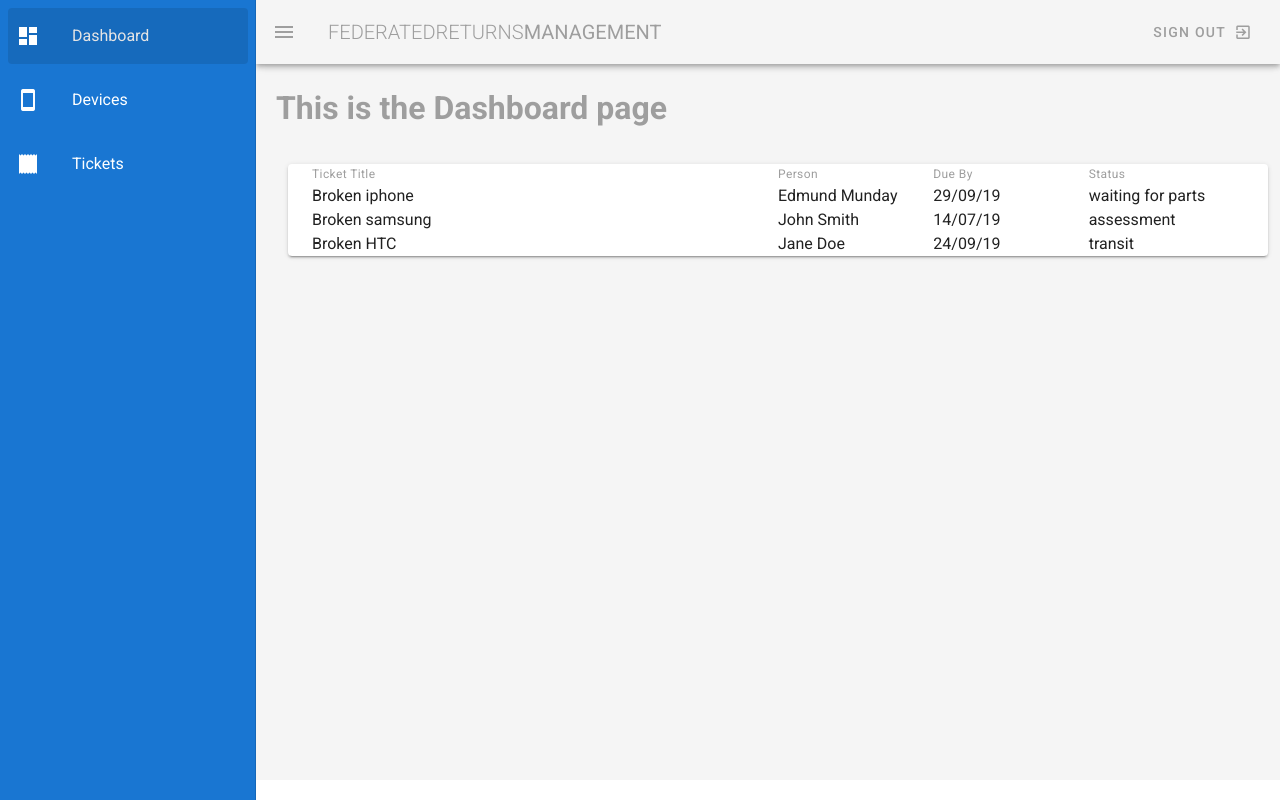
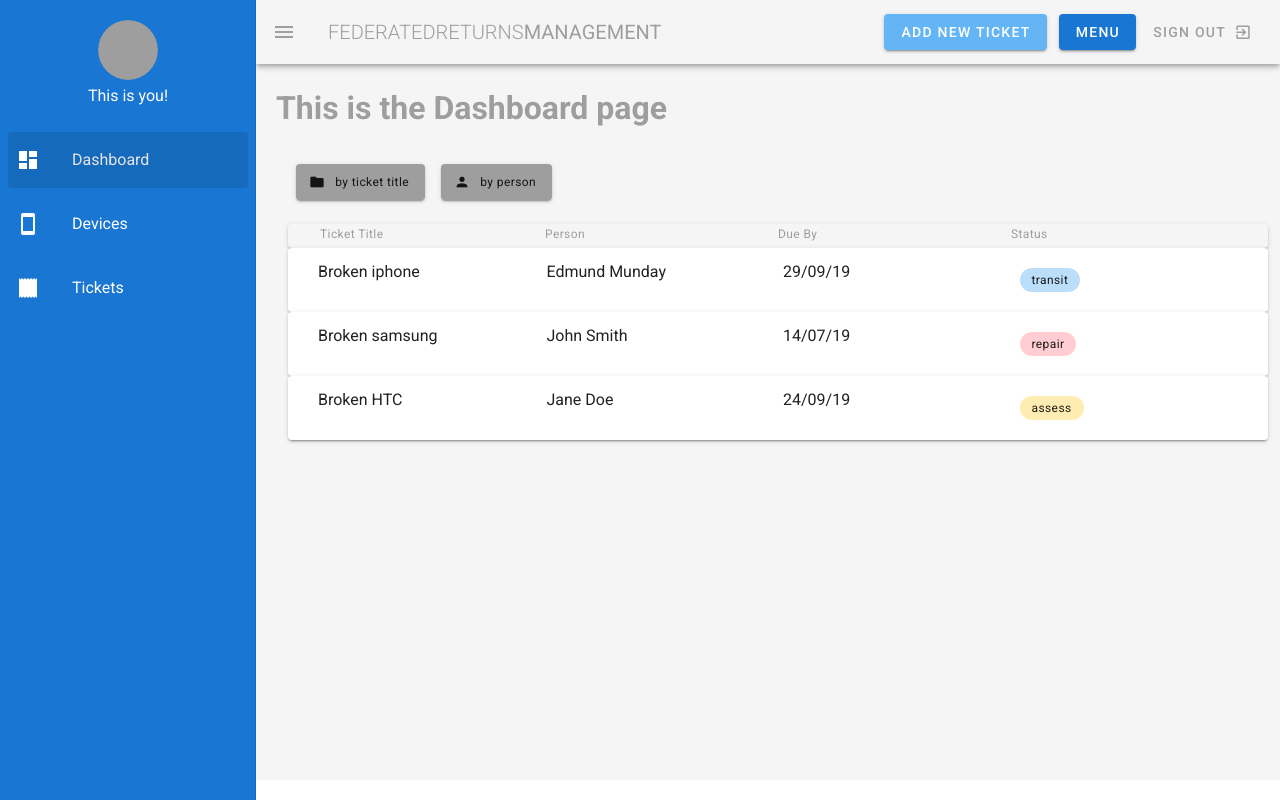
Before and after one commit to edmundmunday/learnvuetify, a Vue app: page / in a window 1280 px wide. Both pictures are taken after a click on the button 28 px from the left and 32 px from the top of the page. Built offline with nearby package versions, Linux system fonts and the light colour scheme; grey boxes are pictures that could not be loaded.

Commit message:
added tiles for devices, a menu in the header, and a popup for adding new tickets

```diff
--- a/src/components/NavBar.vue
+++ b/src/components/NavBar.vue
@@ -11,6 +11,27 @@
         <span>Management</span>
       </v-toolbar-title>
       <v-spacer></v-spacer>
+
+      <Popup />
+
+      <!-- menu button -->
+      <v-menu offset-y>
+        <template v-slot:activator="{ on }">
+          <v-btn color="primary" dark v-on="on">Menu</v-btn>
+        </template>
+        <v-list>
+          <v-list-item
+            v-for="(link, index) in links"
+            :key="index"
+            router
+            :to="{ name: link.route }"
+          >
+            <v-list-item-title>{{ link.text }}</v-list-item-title>
+          </v-list-item>
+        </v-list>
+      </v-menu>
+
+      <!-- Sign out -->
       <v-btn text class="grey--text">
         <span left>Sign Out</span>
         <v-icon right>mdi-exit-to-app</v-icon>
@@ -19,6 +40,19 @@
 
     <!-- Nav-drawer -->
     <v-navigation-drawer v-model="appDrawer" class="primary" app>
+      <!-- avatar -->
+      <v-layout align-center column>
+        <v-flex class="text-center mt-5">
+          <v-avatar size="60">
+            <img
+              src="https://www.uni-regensburg.de/Fakultaeten/phil_Fak_II/Psychologie/Psy_II/beautycheck/english/prototypen/w_sexy_gr.jpg"
+              alt="Avatar"
+            />
+          </v-avatar>
+          <p class="white--text subheading mt-1">This is you!</p>
+        </v-flex>
+      </v-layout>
+
       <!-- Link list -->
       <v-list nav>
         <v-list-item
@@ -42,6 +76,7 @@
 </template>
 
 <script>
+import Popup from "@/components/Popup.vue";
 export default {
   data() {
     return {
@@ -52,6 +87,9 @@ export default {
         { icon: "receipt", text: "Tickets", route: "tickets" }
       ]
     };
+  },
+  components: {
+    Popup
   }
 };
 </script>
--- /dev/null
+++ b/src/components/Popup.vue
@@ -0,0 +1,53 @@
+<template>
+  <v-dialog v-model="dialog" width="500">
+    <template v-slot:activator="{ on }">
+      <v-btn color="blue lighten-2 mx-3" dark v-on="on">Add New Ticket</v-btn>
+    </template>
+
+    <v-card>
+      <v-card-title class="headline grey lighten-2" primary-title
+        >Add a New Ticket</v-card-title
+      >
+
+      <v-card-text>
+        <v-form class="px-3">
+          <v-text-field
+            name="name"
+            label="title"
+            v-model="title"
+            id="id"
+          ></v-text-field>
+          <v-textarea v-model="content"></v-textarea>
+          <v-btn color="success" class="mt-3" @click="submit"
+            >Save Ticket</v-btn
+          >
+        </v-form>
+      </v-card-text>
+
+      <v-divider></v-divider>
+
+      <v-card-actions>
+        <v-spacer></v-spacer>
+        <v-btn color="primary" text @click="dialog = false">Save</v-btn>
+      </v-card-actions>
+    </v-card>
+  </v-dialog>
+</template>
+
+<script>
+export default {
+  data() {
+    return {
+      title: "",
+      content: ""
+    };
+  },
+  methods: {
+    submit() {
+      console.log(this.title + this.content);
+    }
+  }
+};
+</script>
+
+<style lang="scss" scoped></style>
--- a/src/views/Dashboard.vue
+++ b/src/views/Dashboard.vue
@@ -2,42 +2,71 @@
   <div class="dashboard">
     <h1 class="subheading grey--text">This is the Dashboard page</h1>
     <v-container class="my-5">
-      <v-card class="pa-3">
+      <!-- sort buttons -->
+      <v-layout row wrap class="mb-3 pa-3">
+        <v-tooltip top>
+          <template v-slot:activator="{ on }">
+            <v-btn color="grey mx-2" @click="sortBy('title')" v-on="on">
+              <v-icon left small>mdi-folder</v-icon>
+              <span class="caption text-lowercase">By Ticket Title</span>
+            </v-btn>
+          </template>
+          <span>Sort by Ticket Title</span>
+        </v-tooltip>
+
+        <v-tooltip top>
+          <template v-slot:activator="{ on }">
+            <v-btn color="grey mx-2" @click="sortBy('person')" v-on="on">
+              <v-icon left small>mdi-account</v-icon>
+              <span class="caption text-lowercase">By person</span>
+            </v-btn>
+          </template>
+          <span>Sort by Person Name</span>
+        </v-tooltip>
+      </v-layout>
       <!-- headers -->
+
+      <v-card class="grey lighten-4 pa-3">
         <v-layout class="mx-3" row wrap>
-          <v-flex xs12 md6>
+          <v-flex class="pl-2" xs3>
             <div class="caption grey--text">Ticket Title</div>
           </v-flex>
-          <v-flex xs6 sm4 md2>
+          <v-flex xs3>
             <div class="caption grey--text">Person</div>
           </v-flex>
-          <v-flex xs6 sm4 md2>
+          <v-flex xs3>
             <div class="caption grey--text">Due By</div>
           </v-flex>
-          <v-flex xs2 sm4 md2>
+          <v-flex xs3>
             <div class="caption grey--text">Status</div>
           </v-flex>
         </v-layout>
+      </v-card>
 
       <!-- rows -->
-        <v-layout
+      <v-card
         v-for="ticket in tickets"
         :key="ticket.title"
         row
         wrap
-          class="mx-3"
+        :class="`pa-3 ticket ${ticket.status}`"
       >
-          <v-flex xs12 md6>
+        <v-layout>
+          <v-flex class="pl-2" xs3>
             <div>{{ ticket.title }}</div>
           </v-flex>
-          <v-flex xs6 sm4 md2>
+          <v-flex xs3>
             <div>{{ ticket.person }}</div>
           </v-flex>
-          <v-flex xs6 sm4 md2>
+          <v-flex xs3>
             <div>{{ ticket.due }}</div>
           </v-flex>
-          <v-flex xs2 sm4 md2>
-            <div>{{ ticket.status }}</div>
+          <v-flex xs3>
+            <div>
+              <v-chip :color="ticket.color" class="caption my-2" small>{{
+                ticket.status
+              }}</v-chip>
+            </div>
           </v-flex>
         </v-layout>
       </v-card>
@@ -54,22 +83,55 @@ export default {
           title: "Broken iphone",
           person: "Edmund Munday",
           due: "29/09/19",
-          status: "waiting for parts"
+          status: "transit",
+          color: "#bbdefb"
         },
         {
           title: "Broken samsung",
           person: "John Smith",
           due: "14/07/19",
-          status: "assessment"
+          status: "repair",
+          color: "#ffcdd2"
         },
         {
           title: "Broken HTC",
           person: "Jane Doe",
           due: "24/09/19",
-          status: "transit"
+          status: "assess",
+          color: "#ffecb3"
         }
       ]
     };
+  },
+  methods: {
+    sortBy(prop) {
+      this.tickets.sort((a, b) => (a[prop] < b[prop] ? -1 : 1));
+    }
   }
 };
 </script>
+<style>
+.ticket.assess {
+  border-left: 10px solid #ffecb3;
+}
+
+.ticket.repair {
+  border-left: 10px solid #ffcdd2;
+}
+
+.ticket.transit {
+  border-left: 10px solid #bbdefb;
+}
+
+.v-chip.transit {
+  color: #bbdefb;
+}
+
+.v-chip.repair {
+  color: #ffcdd2;
+}
+
+.v-chip.assess {
+  color: #ffecb3;
+}
+</style>
--- a/src/views/Devices.vue
+++ b/src/views/Devices.vue
@@ -1,12 +1,66 @@
 <template>
   <div class="devices">
     <h1 class="subheading grey--text">This is the Devices page</h1>
-    <v-container class="my-5">Content</v-container>
+    <v-container class="my-5">
+      <!-- row -->
+      <v-layout row wrap>
+        <!-- cards -->
+        <v-flex xs12 sm6 md4 lg3 v-for="device in devices" :key="device.model">
+          <v-card class="ma-3">
+            <v-responsive class="text-center">
+              <v-avatar size="100">
+                <img :src="device.img" alt="avatar" />
+              </v-avatar>
+            </v-responsive>
+
+            <v-card-title primary-title>{{ device.model }}</v-card-title>
+            <v-card-text>{{ device.make }}</v-card-text>
+            <v-card-actions>
+              <v-btn color="grey">
+                <v-icon small left>mdi-wrench</v-icon>
+                <span>Configure</span>
+              </v-btn>
+            </v-card-actions>
+          </v-card>
+        </v-flex>
+      </v-layout>
+    </v-container>
   </div>
 </template>
 
 <script>
-export default {};
+export default {
+  data() {
+    return {
+      devices: [
+        {
+          make: "Apple",
+          model: "iPhone 6",
+          img:
+            "https://images-na.ssl-images-amazon.com/images/I/51BbI-8wpTL.jpg"
+        },
+        {
+          make: "Apple",
+          model: "iPhone 7",
+          img:
+            "https://static-www.o2.co.uk/sites/default/files/product_images/apple/apple_iphone_7_32gb_black/iphone-7-matt-black_sku-header.png"
+        },
+        {
+          make: "Apple",
+          model: "iPhone 8",
+          img:
+            "https://cdn.movertix.com/media/catalog/product/cache/image/1200x/a/p/apple-iphone-8-plus-64-gb-rojo-0190198746313.jpg"
+        },
+        {
+          make: "Apple",
+          model: "iPhone X",
+          img:
+            "https://switch.com.my/wp-content/uploads/2017/11/iPhoneX-SpaceGray-34BR-34FL-2up-US-EN-SCREEN.jpg"
+        }
+      ]
+    };
+  }
+};
 </script>
 
 <style lang="scss" scoped></style>
--- a/src/views/Tickets.vue
+++ b/src/views/Tickets.vue
@@ -1,12 +1,73 @@
 <template>
   <div class="tickets">
-    <h1 class="subheading grey--text">This is the Tickets page</h1>
-    <v-container class="my-5">Content</v-container>
+    <v-container class="my-5">
+      <v-expansion-panels>
+        <v-expansion-panel>
+          <v-expansion-panel-header>Header</v-expansion-panel-header>
+
+          <v-expansion-panel-content
+            v-for="ticket in myTickets"
+            :key="ticket.title"
+          >
+            <v-card class="px-4 grey--text">
+              <v-card-text>
+                <div class="font-weight-bold">{{ ticket.title }}</div>
+                <div>Owner: {{ ticket.person }}</div>
+                <div>Due Date: {{ ticket.due }}</div>
+                <div>Status: {{ ticket.status }}</div>
+              </v-card-text>
+            </v-card>
+          </v-expansion-panel-content>
+        </v-expansion-panel>
+      </v-expansion-panels>
+    </v-container>
   </div>
 </template>
 
 <script>
-export default {};
+export default {
+  data() {
+    return {
+      tickets: [
+        {
+          title: "Broken iphone",
+          person: "Edmund Munday",
+          due: "29/09/19",
+          status: "transit",
+          color: "#bbdefb"
+        },
+        {
+          title: "Broken samsung",
+          person: "John Smith",
+          due: "14/07/19",
+          status: "repair",
+          color: "#ffcdd2"
+        },
+        {
+          title: "Broken HTC",
+          person: "Jane Doe",
+          due: "24/09/19",
+          status: "assess",
+          color: "#ffecb3"
+        },
+        {
+          title: "Janky shit",
+          person: "Edmund Munday",
+          due: "29/09/19",
+          status: "transit",
+          color: "#bbdefb"
+        }
+      ]
+    };
+  },
+  computed: {
+    myTickets() {
+      return this.tickets.filter(ticket => {
+        return ticket.person == "Edmund Munday";
+      });
+    }
+  }
+};
 </script>
 
 <style lang="scss" scoped></style>
```
Lines whose indentation alone changed are shown as unchanged.
